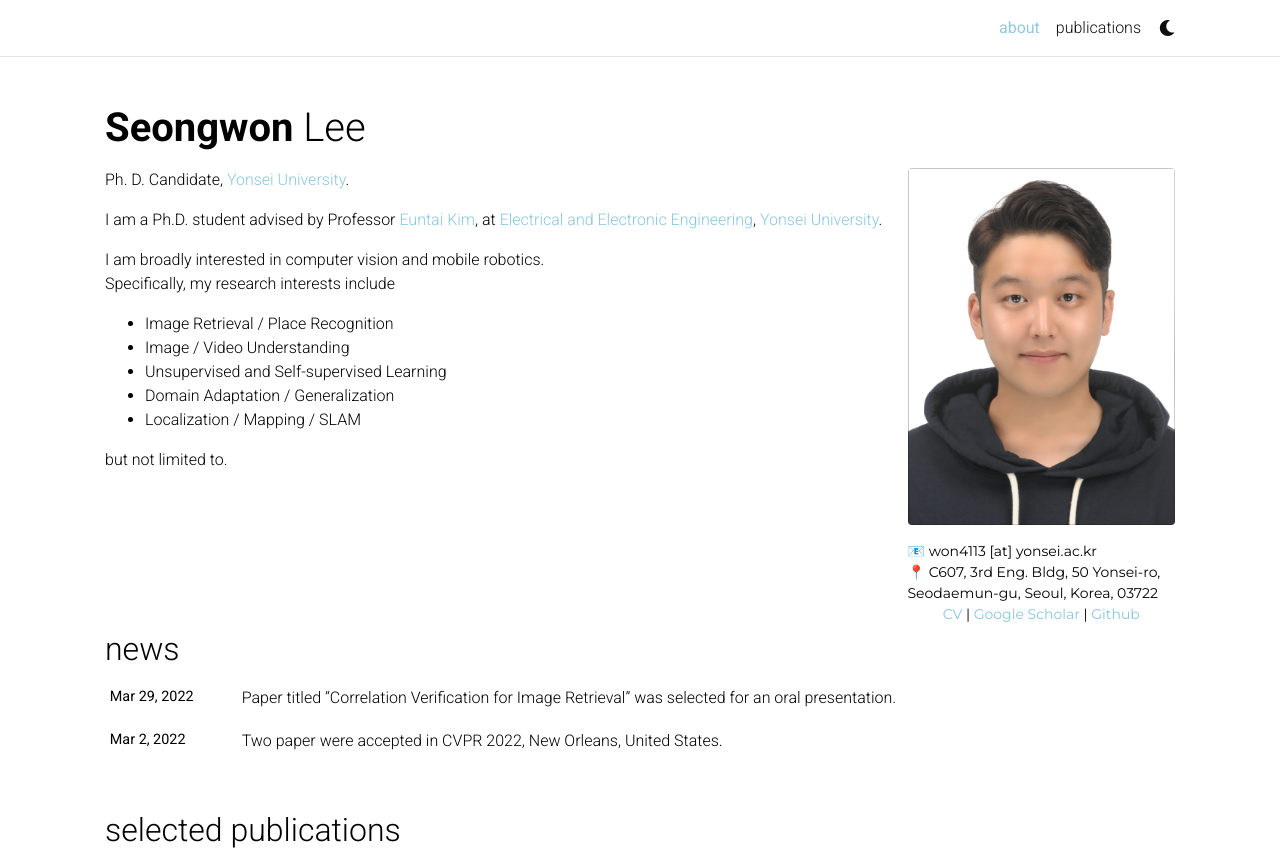
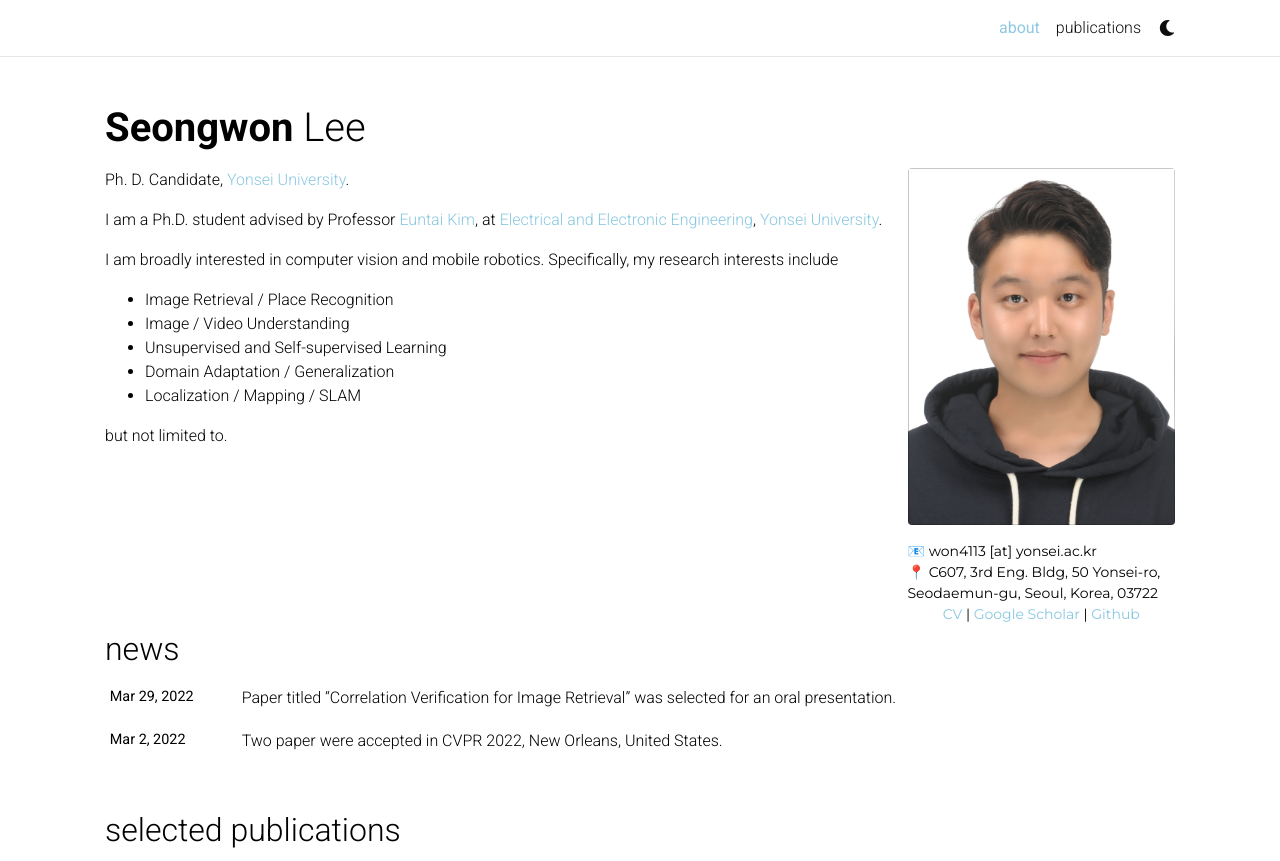
Before and after one commit to sungonce/sungonce.github.io.old, a Jekyll site: the page built from _pages/about.md, in a window 1280 px wide and 1131 px high, cut to the strip 0-861 px from the top of the window. Built offline with Jekyll 4.4.1, drawn with Linux system fonts in a browser that asks for light colours; full-size pictures stand in for the smaller copies a plugin makes; comment, search, counter and statistics services are not loaded; a style sheet for code colours, icons or effects is not loaded.

```diff
--- a/_layouts/bib.html
+++ b/_layouts/bib.html
@@ -23,7 +23,7 @@
               {%- endif %}
             </div>
    	     {%- endif -%}
- 	</div>
+        /div>
 
         <!-- Entry bib key -->
         <div id="{{entry.key}}" class="col-sm-9">
--- a/_pages/about.md
+++ b/_pages/about.md
@@ -23,8 +23,7 @@ social: true  # includes social icons at the bottom of the page
 <p>I am a Ph.D. student advised by Professor <a href="https://cilab.yonsei.ac.kr">Euntai Kim</a>, at <a href="https://ee.yonsei.ac.kr/" target="_blank" rel="noopener">Electrical and Electronic Engineering</a>,
 <a href="https://yonsei.ac.kr/" target="_blank" rel="noopener">Yonsei University</a>.</p>
 
-<p>I am broadly interested in computer vision and mobile robotics.<br>
-Specifically, my research interests include
+<p>I am broadly interested in computer vision and mobile robotics. Specifically, my research interests include
 <ul>
 <li>Image Retrieval / Place Recognition</li>
 <li>Image / Video Understanding</li>
```
Lines whose indentation alone changed are shown as unchanged.
